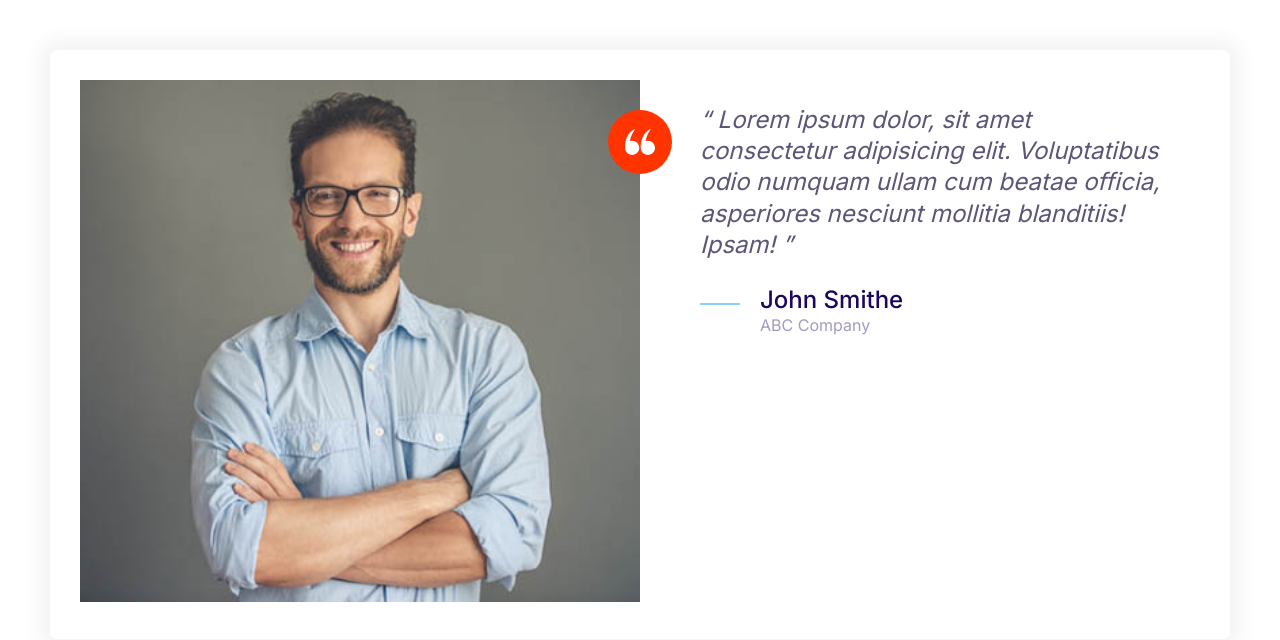
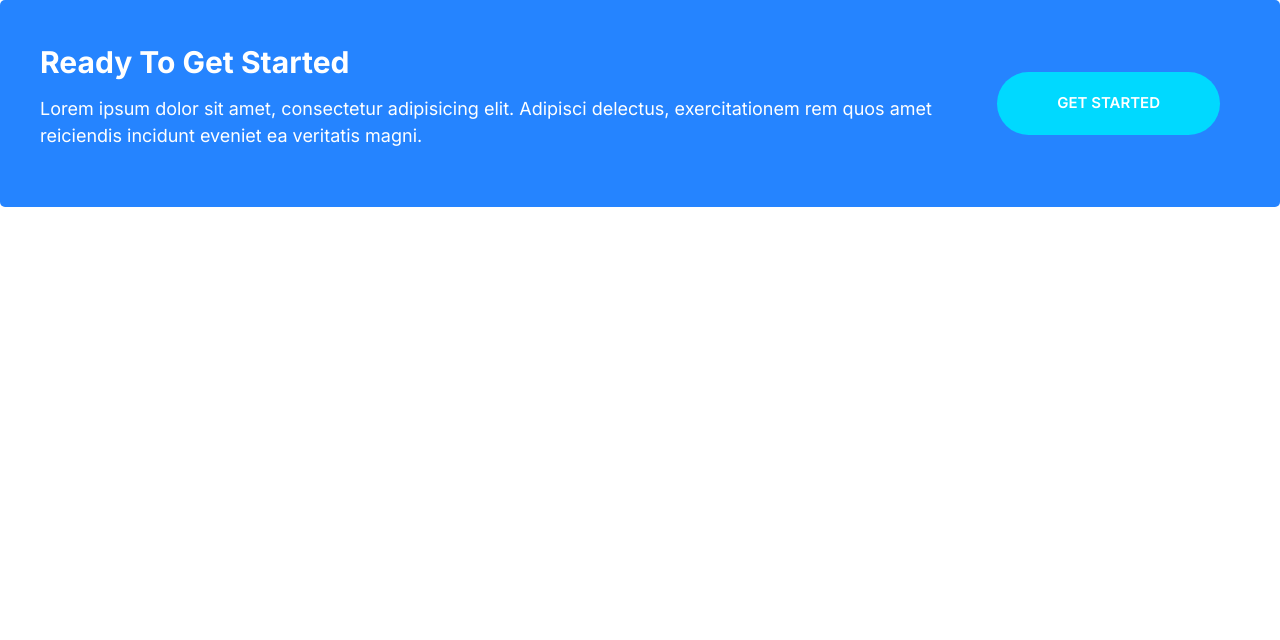
Before and after one commit to gootibi/Gootibi, a plain HTML site: page index.html in a window 1280 px wide. Drawn offline with Linux system fonts and the light colour scheme.

Commit message:
Build the callout component.

```diff
--- a/css/styles.css
+++ b/css/styles.css
@@ -244,6 +244,11 @@ a {
 .btn--outline:hover {
     background: var(--color-headings);
     color: #fff;
+}
+
+.btn--stretched {
+    padding-left: 6rem;
+    padding-right: 6rem;
 }
 
 .btn--block {
@@ -493,3 +498,44 @@ a {
         margin-left: 6rem;
     }
 }
+
+/* Callouts */
+.callout {
+    padding: 4rem;
+    border-radius: 5px;
+}
+
+.callout--primary {
+    background: var(--color-primary);
+    color: #fff;
+}
+
+.callout__heading {
+    color: #fff;
+    margin-top: 0;
+    font-size: 3rem;
+}
+
+.callout .btn {
+    justify-self: center;
+    align-self: center;
+}
+
+.callout__content {
+    text-align: center;
+}
+
+@media screen and (min-width: 768px) {
+    .callout .grid--1x2 {
+        grid-template-columns: 1fr auto;
+    }
+
+    .callout__content {
+        text-align: left;
+    }
+
+    .callout .btn {
+        justify-self: start;
+        margin: 0 2rem;
+    }
+}
--- a/index.html
+++ b/index.html
@@ -12,38 +12,17 @@
     <link rel="stylesheet" href="css/styles.css">
 </head>
 
-<body style="padding: 5rem;">
-    <div class="card testimonial">
+<body>
+    <div class="callout callout--primary">
         <div class="grid grid--1x2">
-            <div class="testimonial__image">
-                <img src="images/testimonial.jpg" alt="A happy, smiling customer" />
-                <span class="icon-container icon-container--accent">
-                    <svg class="icon icon--white icon--small">
-                        <use xlink:href="images/sprite.svg#quotes"></use>
-                    </svg>
-                </span>
+            <div class="callout__content">
+                <h2 class="callout__heading">Ready To Get Started</h2>
+                <p>
+                    Lorem ipsum dolor sit amet, consectetur adipisicing elit. Adipisci delectus, exercitationem rem quos
+                    amet reiciendis incidunt eveniet ea veritatis magni.
+                </p>
             </div>
-            <blockquote class="quote">
-                <p class="quote__text">
-                    Lorem ipsum dolor, sit amet consectetur adipisicing elit. Voluptatibus odio numquam ullam cum beatae
-                    officia, asperiores nesciunt mollitia blanditiis! Ipsam!
-                </p>
-                <footer>
-                    <div class="media">
-                        <div class="media__image">
-                            <svg class="icon icon--primary quote__line">
-                                <use xlink:href="images/sprite.svg#line"></use>
-                            </svg>
-                        </div>
-                        <div class="media__body">
-                            <h3 class="media__title quote__author">John Smithe</h3>
-                            <p class="quote__organization">
-                                ABC Company
-                            </p>
-                        </div>
-                    </div>
-                </footer>
-            </blockquote>
+            <a href="#" class="btn btn--secondary btn--stretched">Get Started</a>
         </div>
     </div>
 </body>
```
Also changed, not shown: components/callouts.html (added, +12 -0 lines).
